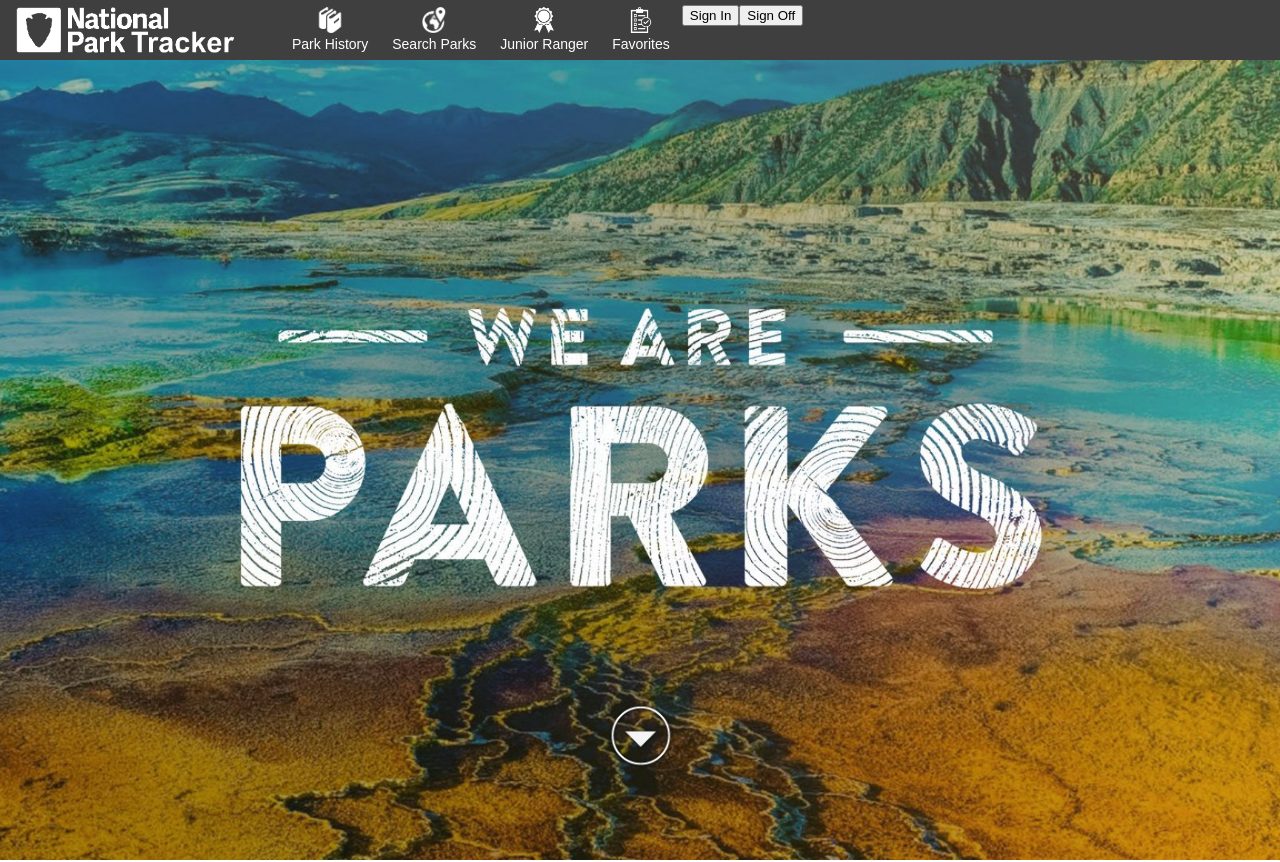
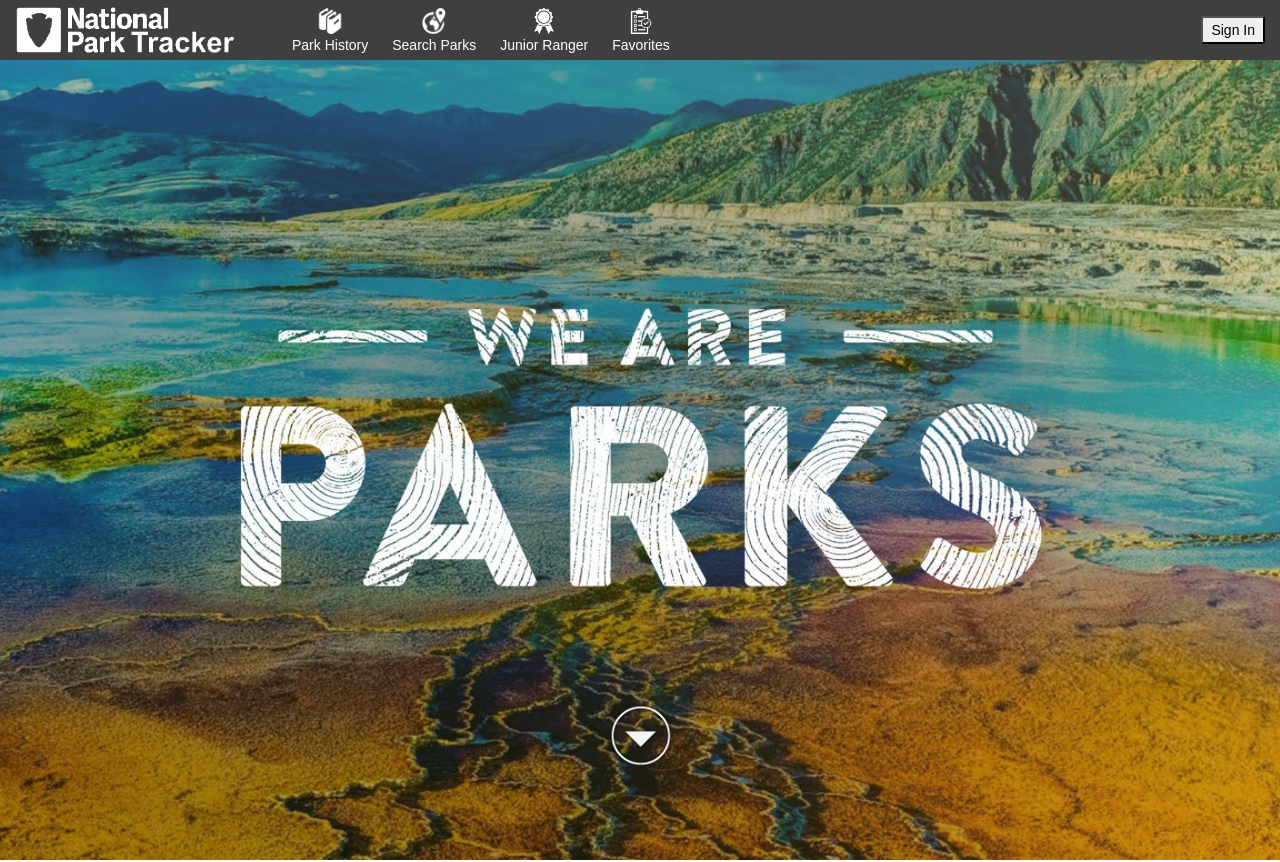
Before and after one commit to erikgolden7/national-park-tracker, a React (Create React App) app: page / in a window 1280 px wide. Shown: the top 862 px of the page. Built offline with nearby package versions, Linux system fonts and the light colour scheme; no server answers; what google-maps-react would draw is missing.

Commit message:
sign in button formatting

```diff
--- a/src/components/Nav/Nav.js
+++ b/src/components/Nav/Nav.js
@@ -4,30 +4,29 @@ import axios from 'axios'
 import './nav.css'
 require('dotenv').config()
 export default class Nav extends Component {
+  constructor(props) {
+    super(props)
 
-componentDidMount() {
-  axios.get('/auth/me').then( res => {
-    console.log(res.data)
-  })
-}
+    this.state = {
+      user : {}
+    }
+  }
 
-// handleLogout(){
-//   window.location.href = "/logout";
-// }
-
-
-
-
-
+  componentDidMount() {
+    axios.get('/auth/me').then( res => {
+      console.log(res.data)
+      this.setState({user: res.data})
+    })
+  }
 
   render() {
-    console.log(
-      process.env.REACT_APP_LOGIN
-    );
+    console.log(this.state.user);
 
     return (
       <div>
         <nav className='nav'>
+
+        <div className="nav-left">
           <Link to="/" className='app-logo' />
 
           <Link to="/history" className="nav-item link-3">
@@ -49,9 +48,17 @@ componentDidMount() {
             <div className="favorite-icon"></div>
             <div> Favorites </div>
           </Link>
+        </div>
 
-          <button onClick={()=> window.location.href = process.env.REACT_APP_LOGIN }>Sign In</button>
-          <button onClick={()=> window.location.href = process.env.REACT_APP_LOGOUT }>Sign Off</button>
+          <div className="nav-right">
+            {
+              !this.state.user.id ?
+              <button className="login-btn" onClick={()=> window.location.href = process.env.REACT_APP_LOGIN }>Sign In</button>
+              :
+              <button className="login-btn" onClick={()=> window.location.href = process.env.REACT_APP_LOGOUT }>Sign Off</button>
+            }
+          </div>
+
 
         </nav>
       </div>
--- a/src/components/Nav/nav.css
+++ b/src/components/Nav/nav.css
@@ -4,9 +4,8 @@
   padding: 5px;
   color: white;
   display: flex;
-  justify-content: flex-start;
+  justify-content: space-between;
   flex-direction: row;
-  align-items: flex-start;
 }
 
 .nav-item {
@@ -16,7 +15,6 @@
   align-items: center;
   font-size: 14px;
   height: 45px;
-  /* margin-right: 20px; */
   text-decoration: none;
   color: white;
   padding: 2px 12px;
@@ -27,6 +25,22 @@
   background-color: #2ec379;
   color: black;
   border-radius: 2px;
+}
+
+.nav-left {
+  display: flex;
+  justify-content: flex-start;
+  align-items: center;
+  width: 90%;
+  height: 50px;
+}
+
+.nav-right {
+  display: flex;
+  align-items: center;
+  justify-content: flex-end;
+  width: 10%;
+  height: 50px;
 }
 
 .favorite-icon, .park-icon, .history-icon, .badge-icon {
@@ -61,3 +75,11 @@
   background: url('../../assets/nav/badge.png') center center no-repeat;
   background-size: contain;
 }
+
+.login-btn {
+  padding: 4px 8px;
+  font-size: 14px;
+  border-radius: 3px;
+  margin-right: 10px;
+  cursor: pointer;
+}
```
Also changed, not shown: 1 other file (tests, documents, lock files or other folders).
